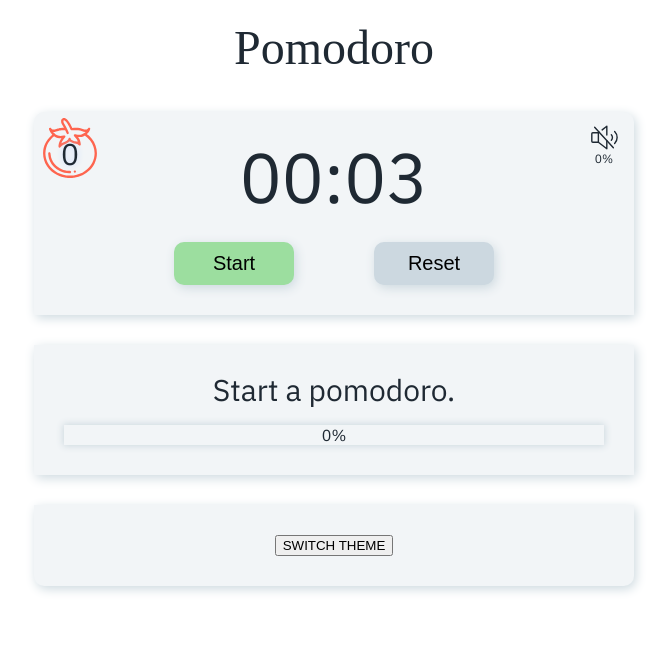
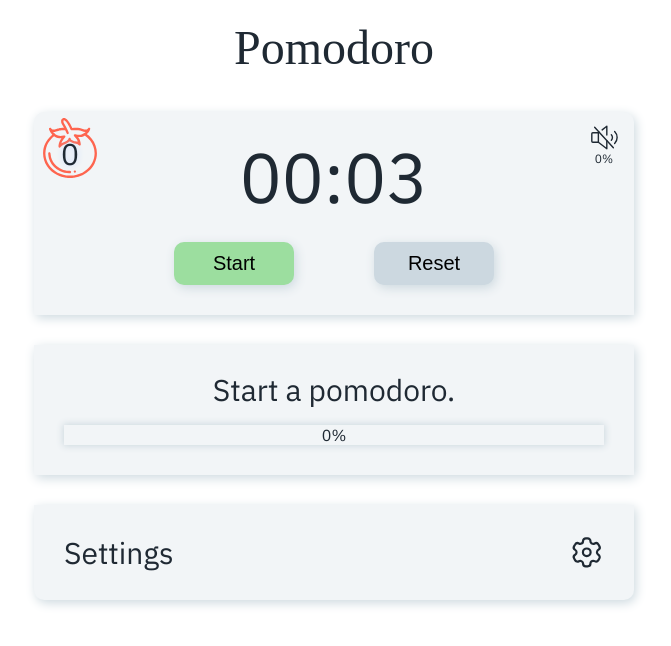
Before and after one commit to zainthedev/pomodoro, a React (Create React App) app: page / in a window 1280 px wide. Shown: the top 646 px of the page, without its empty margins (306-977 px from the left). Built offline with nearby package versions, Linux system fonts and the light colour scheme; a web font is replaced by a local one.

Commit message:
Add settings button

```diff
--- a/src/components/SettingsComponent.tsx
+++ b/src/components/SettingsComponent.tsx
@@ -1,20 +1,37 @@
-import { useContext } from 'react';
+import { useContext, useState } from 'react';
 import { AppContext } from '../contexts/AppContext';
 import { ButtonToggle } from '../styled-components/ButtonToggle';
-import { SettingsWrapper } from '../styled-components/Settings';
+import {
+    SettingsWrapper,
+    SettingsToggle,
+    SettingsLabel,
+    SettingsIcon,
+    OptionsWrapper,
+} from '../styled-components/Settings';
 import { SettingsTypes } from '../types/SettingsTypes';
 
 export const SettingsComponent = (props: SettingsTypes) => {
     const { state, dispatch } = useContext(AppContext);
+    const [isOpen, setIsOpen] = useState(false);
+
+    function toggleOptions() {
+        setIsOpen(!isOpen);
+    }
 
     return (
         <SettingsWrapper>
+            <SettingsToggle onClick={toggleOptions}>
+                <SettingsLabel>Settings</SettingsLabel>
+                <SettingsIcon isOpen={isOpen} />
+            </SettingsToggle>
+            <OptionsWrapper isOpen={isOpen}>
                 <ButtonToggle
                     data-test='switchThemeButton'
                     onClick={props.switchTheme}
                 >
                     SWITCH THEME
                 </ButtonToggle>
+            </OptionsWrapper>
         </SettingsWrapper>
     );
 };
--- a/src/styled-components/Settings.ts
+++ b/src/styled-components/Settings.ts
@@ -1,7 +1,61 @@
 import styled from 'styled-components';
 import { device } from '../styles/theme';
 import { Container } from './Container';
+import { ReactComponent as SettingsGear } from '../assets/images/settings.svg';
 
 export const SettingsWrapper = styled(Container)`
     border-radius: 0 0 10px 10px;
+    margin-top: 8vw;
+
+    @media ${device.pc} {
+        margin: 0;
+    }
 `;
+
+export const SettingsToggle = styled.div`
+    align-items: center;
+    cursor: pointer;
+    display: flex;
+    font-size: 8vw;
+    justify-content: space-between;
+    width: 90%;
+
+    @media ${device.pc} {
+        font-size: 30px;
+    }
+`;
+
+export const SettingsLabel = styled.p``;
+
+export const SettingsIcon = styled(SettingsGear)<{
+    isOpen: boolean;
+}>`
+    height: 35px;
+    transform: rotate(${(props) => (props.isOpen ? '90deg' : 0)});
+    transition: transform 0.5s ease-out;
+    width: 35px;
+
+    & * {
+        stroke: ${(props) => props.theme.colors.text};
+    }
+`;
+
+export const OptionsWrapper = styled.div<{
+    isOpen: boolean;
+}>`
+    display: flex;
+    flex-direction: column;
+    height: ${(props) => (props.isOpen ? '20vw' : 0)};
+    overflow: scroll;
+    -ms-overflow-style: none; /* Internet Explorer 10+ */
+    scrollbar-width: none; /* Firefox */
+    transition: height 0.5s ease-out;
+
+    &::-webkit-scrollbar {
+        display: none; /* Safari and Chrome */
+    }
+
+    @media ${device.pc} {
+        height: ${(props) => (props.isOpen ? '500px' : 0)};
+    }
+`;
```
Also changed, not shown: src/assets/images/settings.svg (added). Lines whose indentation alone changed are shown as unchanged.
